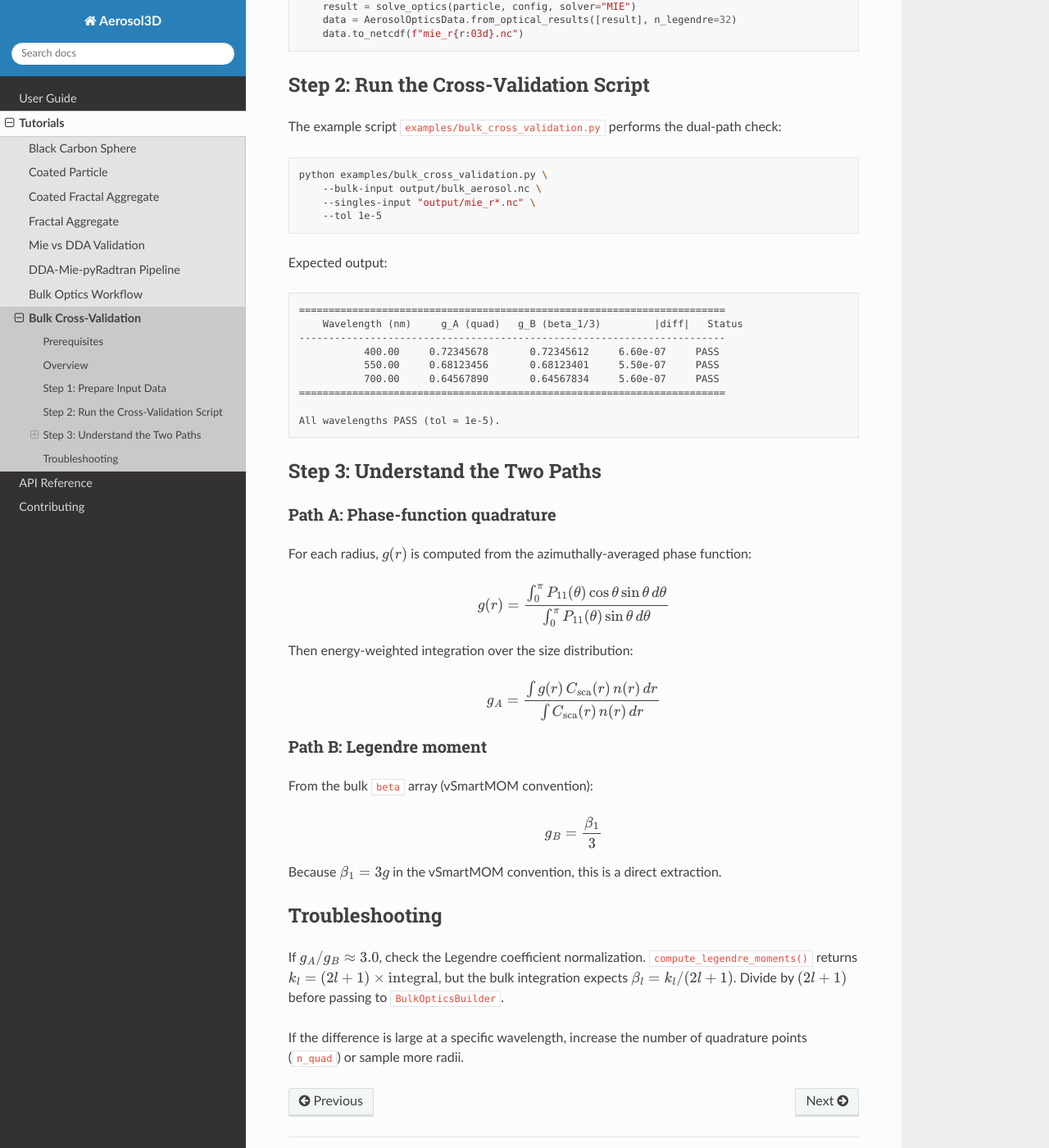
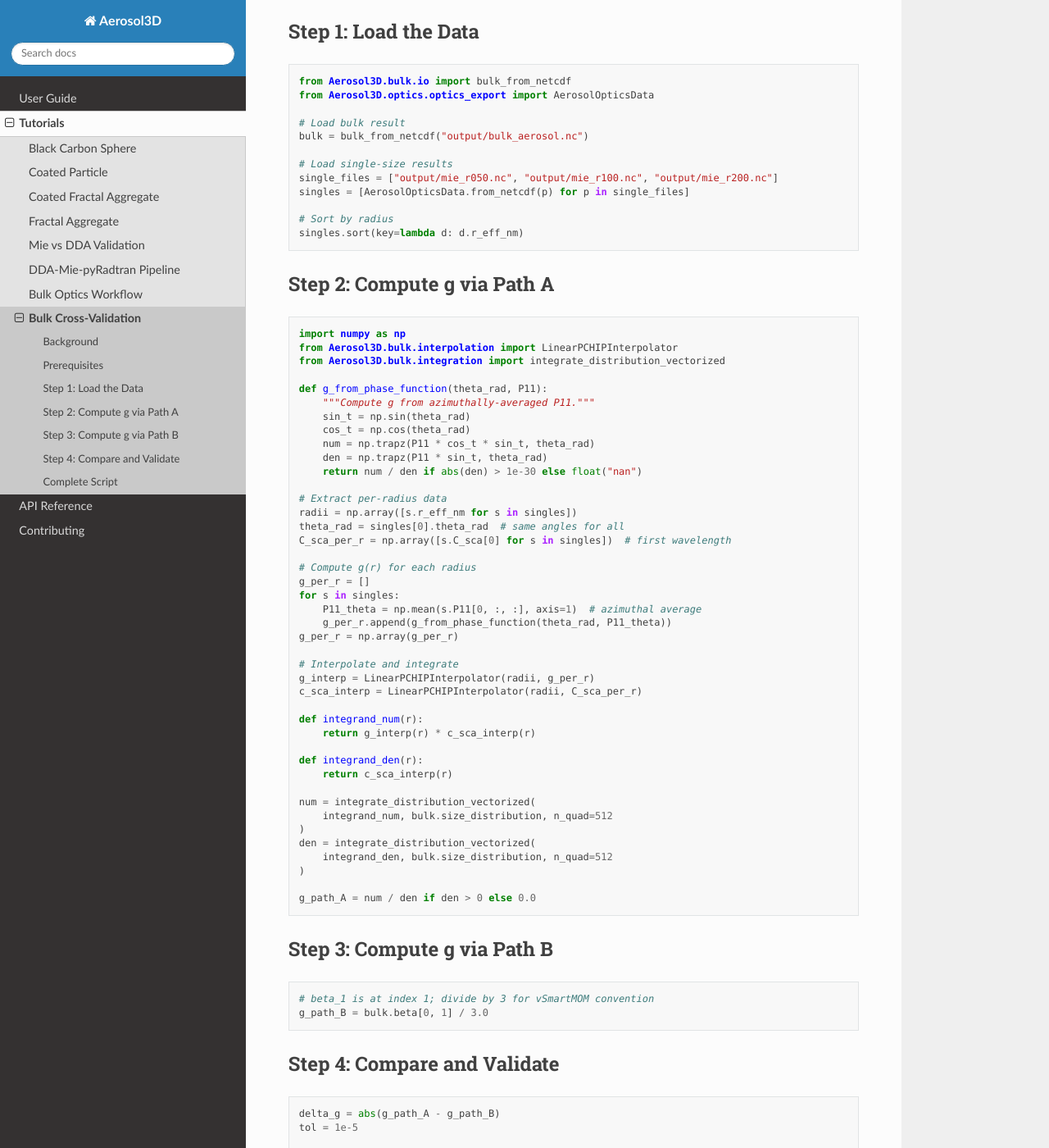
Before and after one commit to openEarthModelling/Aerosol3D, a Sphinx documentation site: the page built from docs/tutorials/bulk-cross-validation.rst, in a window 1280 px wide and 1400 px high, scrolled down 998 px. Shown: the whole window at 82% size. Built offline with Sphinx 7.4.7 and the Read the Docs theme 3.1.0, drawn with Linux system fonts in a browser that asks for light colours; some of the changed text lies outside the part shown.

Commit message:
docs(tutorial): add bulk cross-validation tutorial

```diff
--- a/docs/tutorials/bulk-cross-validation.rst
+++ b/docs/tutorials/bulk-cross-validation.rst
@@ -1,128 +1,158 @@
 Bulk Cross-Validation
 =====================
 
-This tutorial demonstrates how to cross-validate the bulk asymmetry
-parameter :math:`g` using two independent computational paths.
+This tutorial demonstrates how to validate the internal consistency of
+bulk optical property computations by computing the asymmetry parameter
+:math:`g` via two independent paths and comparing the results.
 
-Prerequisites
--------------
+Background
+----------
 
-- Completion of :doc:`bulk-optics-workflow` (bulk optics data ready)
-- Single-particle optical data with phase functions (e.g. from Mie)
+The asymmetry parameter :math:`g = \langle\cos\theta\rangle` describes
+the average direction of scattered radiation. It can be computed in two
+independent ways from the same underlying data:
 
-Overview
---------
-
-The asymmetry parameter :math:`g` can be computed in two ways:
-
-**Path A — Phase-function quadrature:**
-For each radius, compute :math:`g(r)` from :math:`P_{11}(\theta)` via
-angular quadrature, then energy-weighted integration over the size
-distribution.
-
-**Path B — Legendre moment:**
-Extract :math:`\beta_1` from bulk data (computed by
-``BulkOpticsBuilder``) and use :math:`g = \beta_1 / 3`.
-
-If both paths agree within tolerance, the bulk computation is
-internally consistent.
-
-
-Step 1: Prepare Input Data
---------------------------
-
-You need two types of NetCDF files:
-
-1. **Bulk aerosol optics** — output from ``BulkOpticsBuilder``
-   (e.g. ``bulk_aerosol.nc``).
-2. **Single-size optics** — one file per radius from Mie or DDA
-   (e.g. ``mie_r050.nc``, ``mie_r100.nc``, ...).
-
-Generate single-size data with :func:`solve_optics`:
-
-.. code-block:: python
-
-   from Aerosol3D import solve_optics
-   from Aerosol3D.optics.optics_export import AerosolOpticsData
-
-   radii_nm = [50, 100, 200, 400, 800]
-   for r in radii_nm:
-       particle = ...  # define spherical particle of radius r
-       result = solve_optics(particle, config, solver="MIE")
-       data = AerosolOpticsData.from_optical_results([result], n_legendre=32)
-       data.to_netcdf(f"mie_r{r:03d}.nc")
-
-
-Step 2: Run the Cross-Validation Script
----------------------------------------
-
-The example script ``examples/bulk_cross_validation.py`` performs the
-dual-path check:
-
-.. code-block:: bash
-
-   python examples/bulk_cross_validation.py \
-       --bulk-input output/bulk_aerosol.nc \
-       --singles-input "output/mie_r*.nc" \
-       --tol 1e-5
-
-Expected output:
-
-.. code-block:: text
-
-   ========================================================================
-       Wavelength (nm)     g_A (quad)   g_B (beta_1/3)         |diff|   Status
-   ------------------------------------------------------------------------
-              400.00     0.72345678       0.72345612     6.60e-07     PASS
-              550.00     0.68123456       0.68123401     5.50e-07     PASS
-              700.00     0.64567890       0.64567834     5.60e-07     PASS
-   ========================================================================
-
-   All wavelengths PASS (tol = 1e-5).
-
-
-Step 3: Understand the Two Paths
---------------------------------
-
-Path A: Phase-function quadrature
-~~~~~~~~~~~~~~~~~~~~~~~~~~~~~~~~~
-
-For each radius, :math:`g(r)` is computed from the azimuthally-averaged
-phase function:
+**Path A — Phase Function Quadrature:**
+Integrate the phase function :math:`P_{11}(\theta)` directly:
 
 .. math::
 
    g(r) = \frac{\int_0^{\pi} P_{11}(\theta) \cos\theta \sin\theta \, d\theta}
                 {\int_0^{\pi} P_{11}(\theta) \sin\theta \, d\theta}
 
-Then energy-weighted integration over the size distribution:
+Then weight by the size distribution and scattering cross-section:
 
 .. math::
 
-   g_A = \frac{\int g(r) \, C_{\text{sca}}(r) \, n(r) \, dr}
-                {\int C_{\text{sca}}(r) \, n(r) \, dr}
+   g_{\text{bulk}}^{(A)} = \frac{\int g(r) \, C_{\text{sca}}(r) \, n(r) \, dr}
+                                  {\int C_{\text{sca}}(r) \, n(r) \, dr}
 
-Path B: Legendre moment
-~~~~~~~~~~~~~~~~~~~~~~~
-
-From the bulk ``beta`` array (vSmartMOM convention):
+**Path B — Legendre Moment:**
+Extract :math:`\beta_1` from the bulk Legendre coefficients (already
+computed by ``BulkOpticsBuilder``):
 
 .. math::
 
-   g_B = \frac{\beta_1}{3}
+   g_{\text{bulk}}^{(B)} = \frac{\beta_1}{3}
 
-Because :math:`\beta_1 = 3g` in the vSmartMOM convention, this is a
-direct extraction.
+(In the vSmartMOM convention, :math:`\beta_l` includes the :math:`(2l+1)`
+factor, so :math:`\beta_1 = 3g`.)
+
+If both computations are correct, :math:`|g^{(A)} - g^{(B)}|` should be
+very small (typically :math:`< 10^{-5}`).
+
+Prerequisites
+-------------
+
+- Bulk aerosol NetCDF file (from ``bulk_to_netcdf``)
+- Single-particle NetCDF files (one per radius, from ``AerosolOpticsData.to_netcdf``)
+
+For the workflow to produce these files, see :doc:`bulk-optics-workflow`.
 
 
-Troubleshooting
+Step 1: Load the Data
+---------------------
+
+.. code-block:: python
+
+   from Aerosol3D.bulk.io import bulk_from_netcdf
+   from Aerosol3D.optics.optics_export import AerosolOpticsData
+
+   # Load bulk result
+   bulk = bulk_from_netcdf("output/bulk_aerosol.nc")
+
+   # Load single-size results
+   single_files = ["output/mie_r050.nc", "output/mie_r100.nc", "output/mie_r200.nc"]
+   singles = [AerosolOpticsData.from_netcdf(p) for p in single_files]
+
+   # Sort by radius
+   singles.sort(key=lambda d: d.r_eff_nm)
+
+
+Step 2: Compute g via Path A
+----------------------------
+
+.. code-block:: python
+
+   import numpy as np
+   from Aerosol3D.bulk.interpolation import LinearPCHIPInterpolator
+   from Aerosol3D.bulk.integration import integrate_distribution_vectorized
+
+   def g_from_phase_function(theta_rad, P11):
+       """Compute g from azimuthally-averaged P11."""
+       sin_t = np.sin(theta_rad)
+       cos_t = np.cos(theta_rad)
+       num = np.trapz(P11 * cos_t * sin_t, theta_rad)
+       den = np.trapz(P11 * sin_t, theta_rad)
+       return num / den if abs(den) > 1e-30 else float("nan")
+
+   # Extract per-radius data
+   radii = np.array([s.r_eff_nm for s in singles])
+   theta_rad = singles[0].theta_rad  # same angles for all
+   C_sca_per_r = np.array([s.C_sca[0] for s in singles])  # first wavelength
+
+   # Compute g(r) for each radius
+   g_per_r = []
+   for s in singles:
+       P11_theta = np.mean(s.P11[0, :, :], axis=1)  # azimuthal average
+       g_per_r.append(g_from_phase_function(theta_rad, P11_theta))
+   g_per_r = np.array(g_per_r)
+
+   # Interpolate and integrate
+   g_interp = LinearPCHIPInterpolator(radii, g_per_r)
+   c_sca_interp = LinearPCHIPInterpolator(radii, C_sca_per_r)
+
+   def integrand_num(r):
+       return g_interp(r) * c_sca_interp(r)
+
+   def integrand_den(r):
+       return c_sca_interp(r)
+
+   num = integrate_distribution_vectorized(
+       integrand_num, bulk.size_distribution, n_quad=512
+   )
+   den = integrate_distribution_vectorized(
+       integrand_den, bulk.size_distribution, n_quad=512
+   )
+
+   g_path_A = num / den if den > 0 else 0.0
+
+
+Step 3: Compute g via Path B
+----------------------------
+
+.. code-block:: python
+
+   # beta_1 is at index 1; divide by 3 for vSmartMOM convention
+   g_path_B = bulk.beta[0, 1] / 3.0
+
+
+Step 4: Compare and Validate
+----------------------------
+
+.. code-block:: python
+
+   delta_g = abs(g_path_A - g_path_B)
+   tol = 1e-5
+
+   print(f"Path A (quadrature): g = {g_path_A:.8f}")
+   print(f"Path B (Legendre):   g = {g_path_B:.8f}")
+   print(f"|Δg| = {delta_g:.2e}")
+   print("PASS" if delta_g < tol else "FAIL")
+
+If :math:`|g_A / g_B| \approx 3` or :math:`\approx 1/3`, check whether
+the :math:`\beta_1` convention is correct (with or without the
+:math:`(2l+1)` factor).
+
+Complete Script
 ---------------
 
-If :math:`g_A / g_B \approx 3.0`, check the Legendre coefficient
-normalization. ``compute_legendre_moments()`` returns
-:math:`k_l = (2l+1) \times \text{integral}`, but the bulk integration
-expects :math:`\beta_l = k_l / (2l+1)`. Divide by :math:`(2l+1)` before
-passing to ``BulkOpticsBuilder``.
+The full working example with command-line interface is available at
+``examples/bulk_cross_validation.py``. Run it with:
 
-If the difference is large at a specific wavelength, increase the
-number of quadrature points (``n_quad``) or sample more radii.
+.. code-block:: bash
+
+   python examples/bulk_cross_validation.py \
+       --bulk-input output/bulk_aerosol.nc \
+       --singles-input output/mie_r*.nc \
+       --tol 1e-5
```
